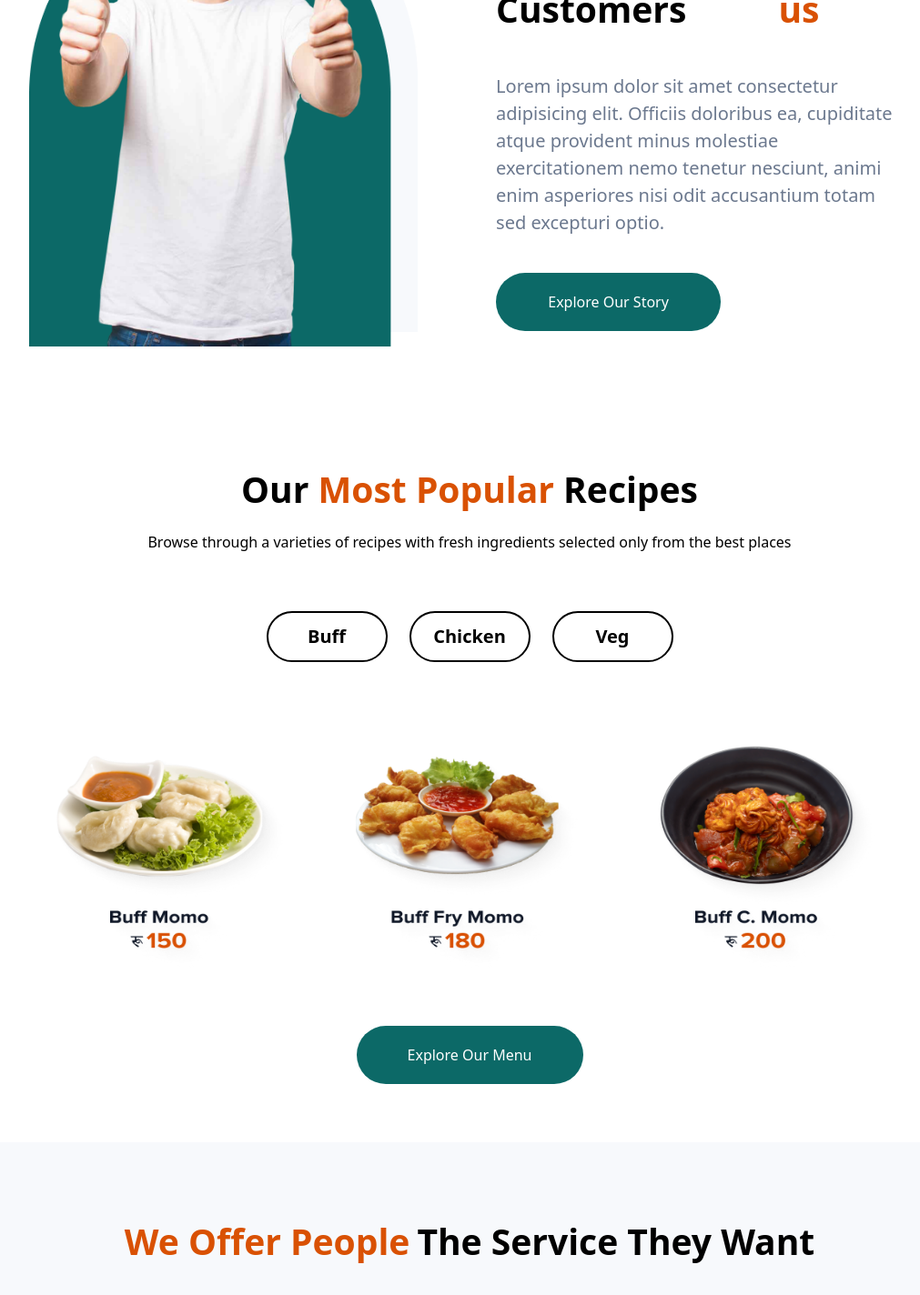
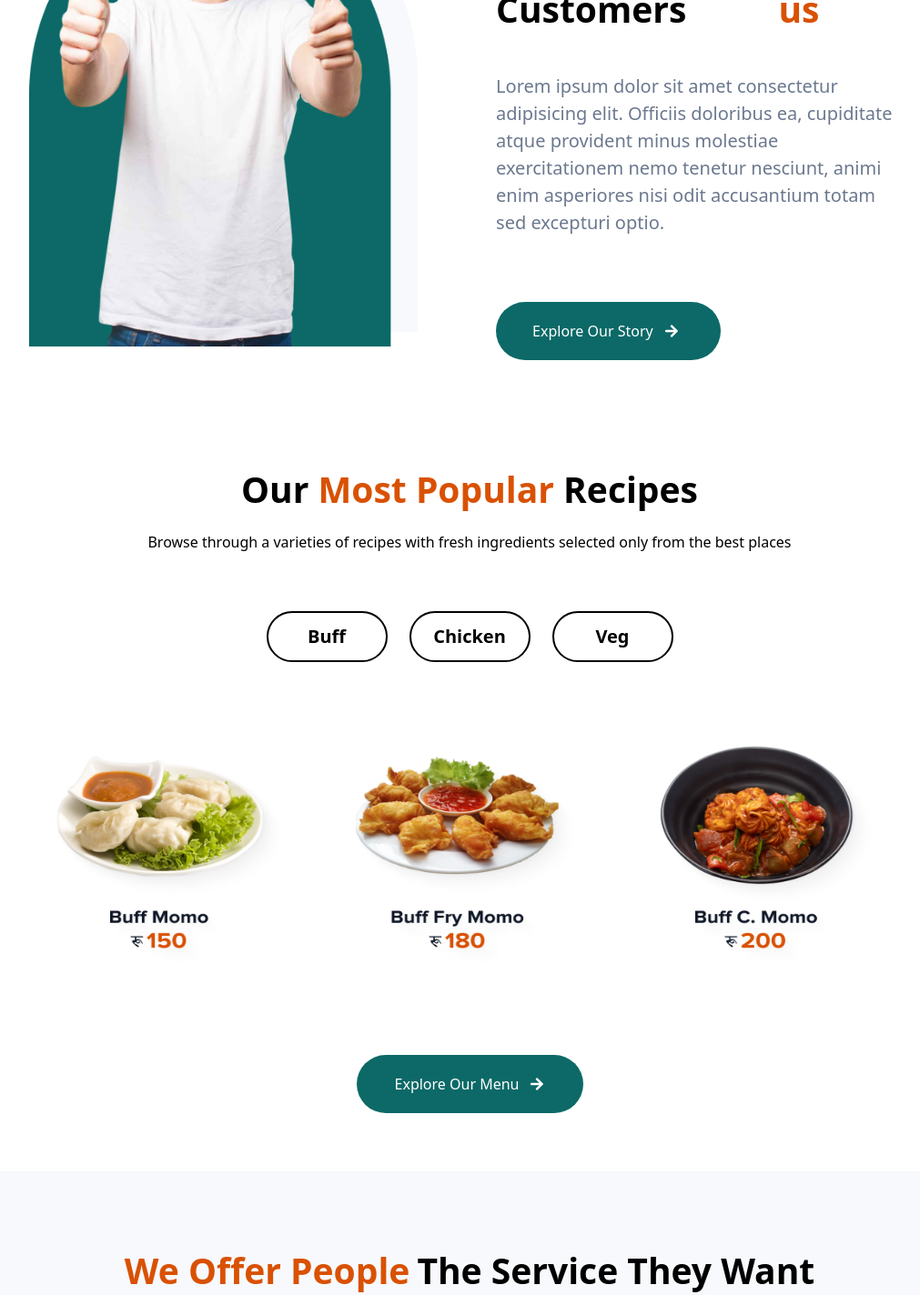
Before and after one commit to Urbish-Mulmi/MERN-Project, a React (Vite) app in the folder MomoSite/: page / in a window 1280 px wide. Shown: the part 1081-2505 px from the top of the page at 91% size, without its empty margins (124-1135 px from the left). Built offline with nearby package versions, Linux system fonts and the light colour scheme; no server answers.

Commit message:
Minor updates to AboutUs and OurRecipes components

```diff
--- a/MomoSite/src/components/home/AboutUs.jsx
+++ b/MomoSite/src/components/home/AboutUs.jsx
@@ -1,5 +1,5 @@
 import React from 'react'
-
+import { FaArrowRight } from "react-icons/fa";
 const AboutUs = () => {
   return (
     <div>
@@ -15,7 +15,9 @@ const AboutUs = () => {
 
           <p className='text-[#6B788E] font-[400px] text-[20px]'>Lorem ipsum dolor sit amet consectetur adipisicing elit. Officiis doloribus ea, cupiditate atque provident minus molestiae exercitationem nemo tenetur nesciunt, animi enim asperiores nisi odit accusantium totam sed excepturi optio.</p>
 
-          <button className='bg-[#0C6967] text-white  rounded-full w-[247px] h-[64px] py-5 px-10'>Explore Our Story</button>
+          <button className="bg-[#0C6967] text-white flex items-center gap-3 px-8 py-3 w-[247px] h-[64px] py-5 px-10 rounded-full mt-8">
+             Explore Our Story<FaArrowRight />
+          </button>
         </div>
       </div>
     </div>
--- a/MomoSite/src/components/home/OurRecipes.jsx
+++ b/MomoSite/src/components/home/OurRecipes.jsx
@@ -1,5 +1,5 @@
 import React from 'react'
-
+import { FaArrowRight } from "react-icons/fa";
 const OurRecipes = () => {
   return (
     <div>
@@ -32,8 +32,9 @@ const OurRecipes = () => {
           <img src="images/dish3.png" alt="" className='w-[288px] h-[288px]'/>
         </div>
 
-        <button className='bg-[#0C6967] text-white px-10 py-5 w-[249px] h-[64px] rounded-[100px] flex justify-center'>Explore Our Menu</button>
-
+        <button className="bg-[#0C6967] text-white flex items-center gap-3  py-5 px-10 rounded-full mt-8 w-[249px] h-[64px] rounded-[100px] flex justify-center">
+          Explore Our Menu<FaArrowRight />
+       </button>
 
       </div>
     </div>
```
